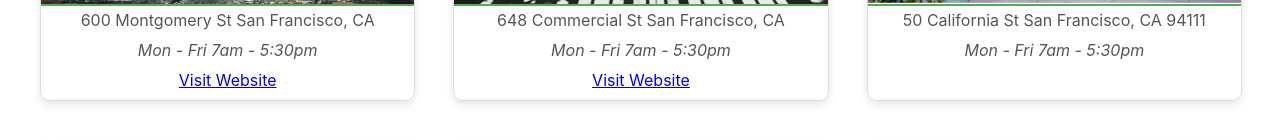
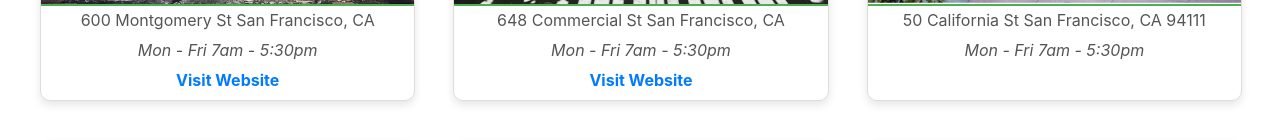
Before and after one commit to Joshkaki00/react-js-tutorial, a React (Create React App) app: page / in a window 1280 px wide. Shown: the part 594-734 px from the top of the page. Built offline with nearby package versions, Linux system fonts and the light colour scheme.

Commit message:
added styling for websites

```diff
--- a/src/POPOSSpace.css
+++ b/src/POPOSSpace.css
@@ -36,3 +36,18 @@
     color: #555;
     margin-top: 5px;
   }
+
+  .POPOSSpace-Link {
+    margin-top: 8px;
+  }
+
+  .POPOSSpace-Link a {
+    color: #007BFF;
+    text-decoration: none;
+    font-weight: bold;
+    transition: color 0.3s;
+  }
+
+  .POPOSSpace-Link a:hover {
+    color: #0056b3;  /* Darker blue on hover */
+  }
```
